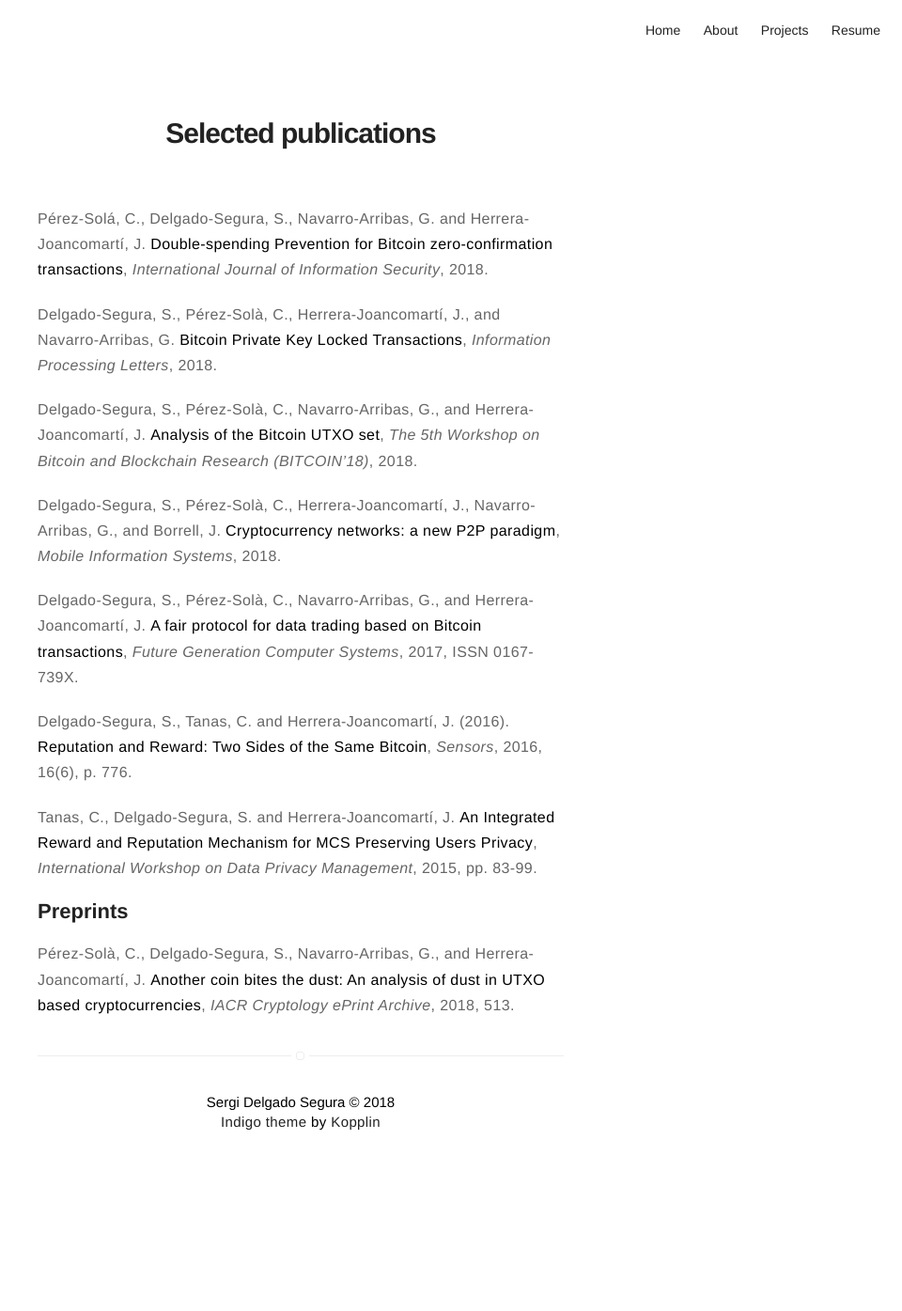
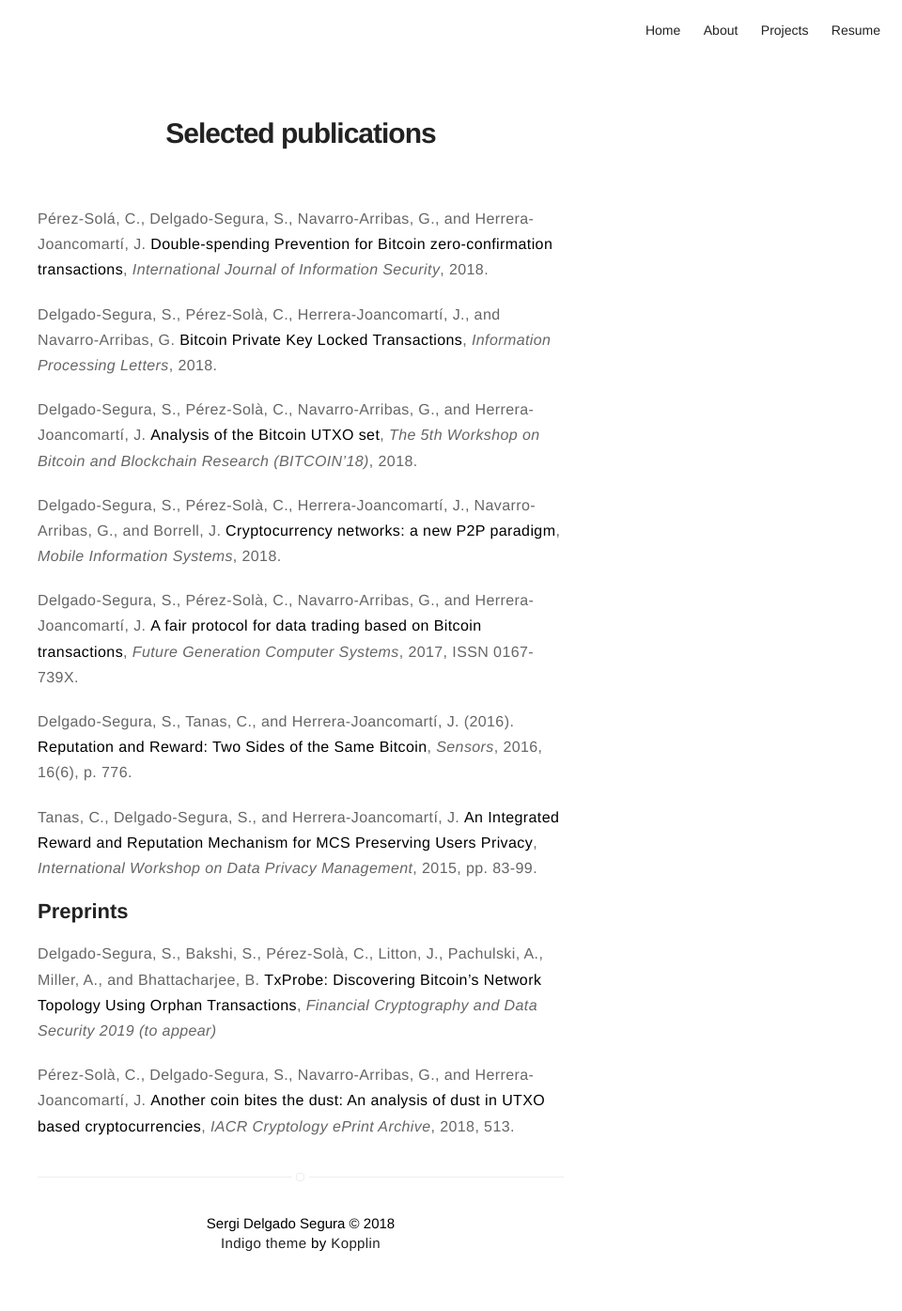
Before and after one commit to sr-gi/me, a Jekyll site: the page built from publications.md, in a window 1280 px wide. Shown: the whole page at 94% size, without its empty margins (320-1280 px from the left). Built offline with Jekyll 4.4.1, drawn with Linux system fonts in a browser that asks for light colours; before the commit the page ends 1266 px from its top, so only the background shows below that.

Commit message:
Updates publications

```diff
--- a/publications.md
+++ b/publications.md
@@ -5,7 +5,7 @@ layout: page
 
 # Selected publications
 
-Pérez-Solá, C., Delgado-Segura, S., Navarro-Arribas, G. and Herrera-Joancomartí, J. [**Double-spending Prevention for Bitcoin zero-confirmation transactions**](https://doi.org/10.1007/s10207-018-0422-4), *International Journal of Information Security*, 2018.
+Pérez-Solá, C., Delgado-Segura, S., Navarro-Arribas, G., and Herrera-Joancomartí, J. [**Double-spending Prevention for Bitcoin zero-confirmation transactions**](https://doi.org/10.1007/s10207-018-0422-4), *International Journal of Information Security*, 2018.
 
 Delgado-Segura, S., Pérez-Solà, C., Herrera-Joancomartí, J., and Navarro-Arribas, G. [**Bitcoin Private Key Locked Transactions**](https://doi.org/10.1016/j.ipl.2018.08.004), *Information Processing Letters*, 2018.
 
@@ -15,10 +15,12 @@ Delgado-Segura, S., Pérez-Solà, C., Herrera-Joancomartí, J., Navarro-Arribas,
 
 Delgado-Segura, S., Pérez-Solà, C., Navarro-Arribas, G., and Herrera-Joancomartí, J. [**A fair protocol for data trading based on Bitcoin transactions**](http://dx.doi.org/10.1016/j.future.2017.08.021), *Future Generation Computer Systems*, 2017, ISSN 0167-739X.
 
-Delgado-Segura, S., Tanas, C. and Herrera-Joancomartí, J. (2016). [**Reputation and Reward: Two Sides of the Same Bitcoin**](http://dx.doi.org/10.3390/s16060776), *Sensors*, 2016, 16(6), p. 776.
+Delgado-Segura, S., Tanas, C., and Herrera-Joancomartí, J. (2016). [**Reputation and Reward: Two Sides of the Same Bitcoin**](http://dx.doi.org/10.3390/s16060776), *Sensors*, 2016, 16(6), p. 776.
 
-Tanas, C., Delgado-Segura, S. and Herrera-Joancomartí, J. [**An Integrated Reward and Reputation Mechanism for MCS Preserving Users Privacy**](https://link.springer.com/chapter/10.1007/978-3-319-29883-2_6/fulltext.html), *International Workshop on Data Privacy Management*, 2015, pp. 83-99.
+Tanas, C., Delgado-Segura, S., and Herrera-Joancomartí, J. [**An Integrated Reward and Reputation Mechanism for MCS Preserving Users Privacy**](https://link.springer.com/chapter/10.1007/978-3-319-29883-2_6/fulltext.html), *International Workshop on Data Privacy Management*, 2015, pp. 83-99.
 
 ## Preprints
 
+Delgado-Segura, S., Bakshi, S., Pérez-Solà, C., Litton, J., Pachulski, A., Miller, A., and Bhattacharjee, B. [**TxProbe: Discovering Bitcoin's Network Topology Using Orphan Transactions**](https://arxiv.org/pdf/1812.00942.pdf), *Financial Cryptography and Data Security 2019 (to appear)*
+
 Pérez-Solà, C., Delgado-Segura, S., Navarro-Arribas, G., and Herrera-Joancomartí, J. [**Another coin bites the dust: An analysis of dust in UTXO based cryptocurrencies**](https://eprint.iacr.org/2018/513.pdf), *IACR Cryptology ePrint Archive*, 2018, 513.
```
